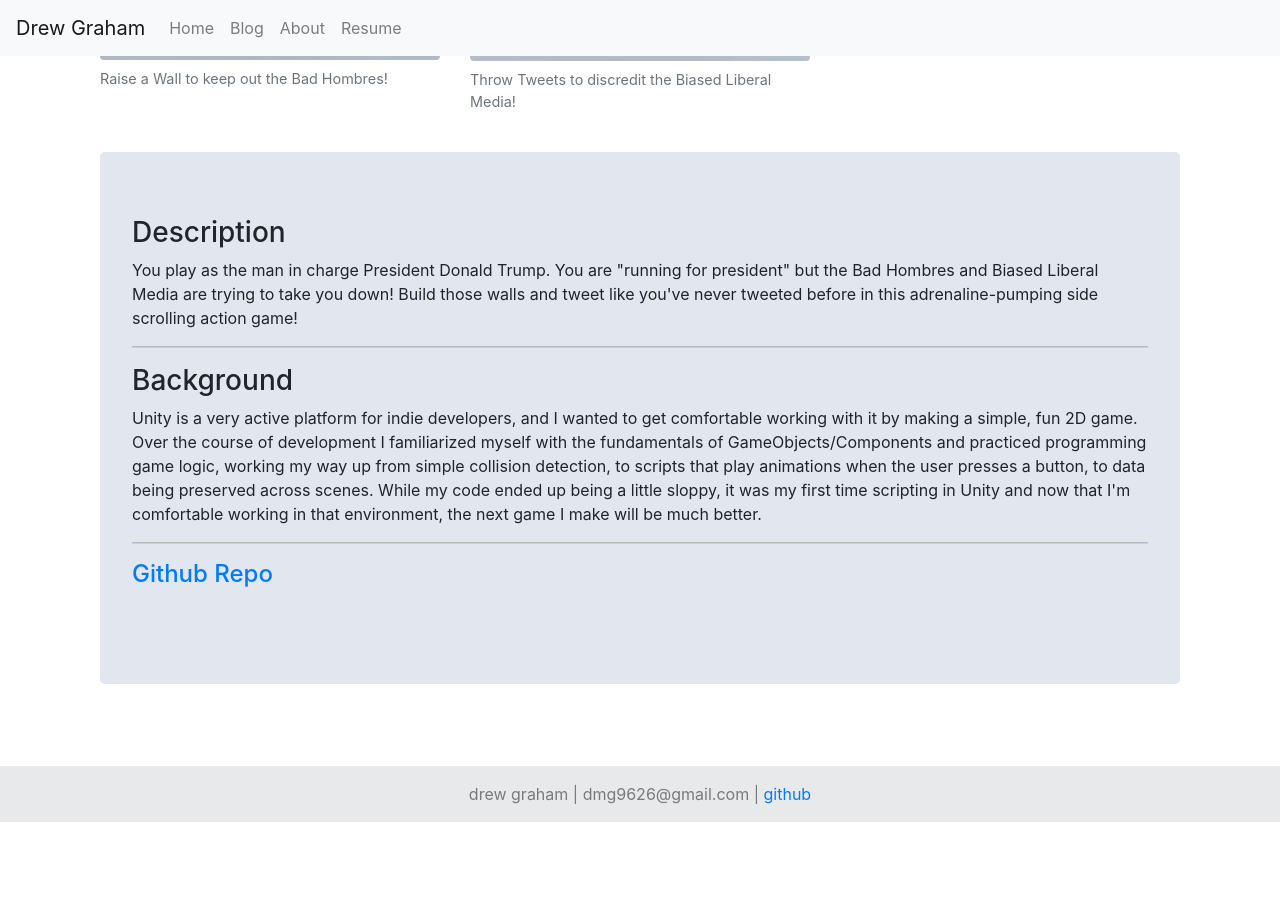
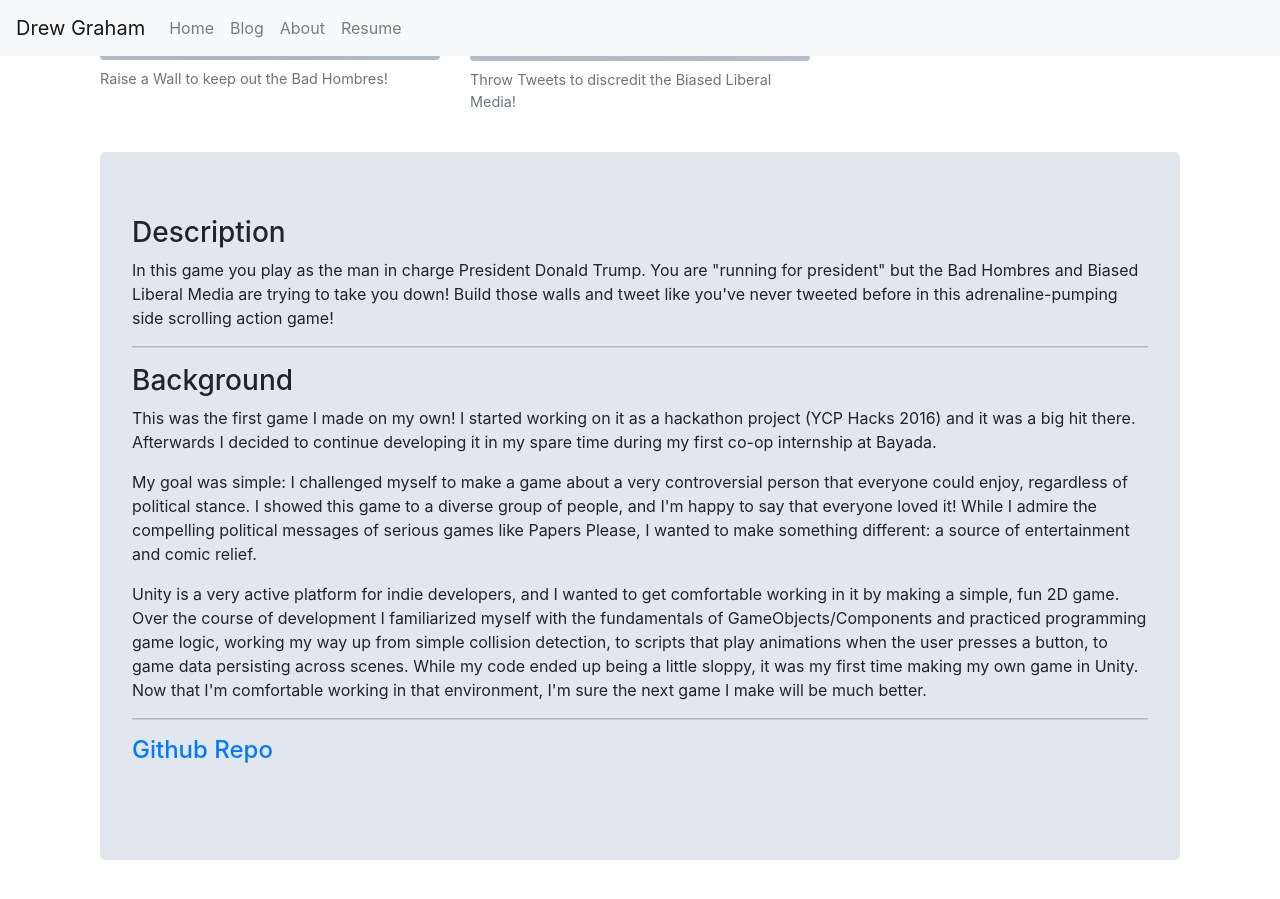
Before and after one commit to dmg9626/dmg9626.github.io, a Jekyll site: the page built from games/this-is-trump.md, in a window 1280 px wide and 900 px high, scrolled down 1123 px. Built offline with Jekyll 4.4.1, drawn with Linux system fonts in a browser that asks for light colours; nearby versions of some CDN libraries; library files that are not in the unit come from our copies; before the commit the page ends 1945 px from its top, so only the background shows below that.

Commit message:
added more text to This Is Trump description

```diff
--- a/games/this-is-trump.md
+++ b/games/this-is-trump.md
@@ -5,13 +5,24 @@
 playable: true
 ---
 <h3>Description</h3>
-<p>You play as the man in charge President Donald Trump. You are "running for president" but the Bad Hombres and Biased Liberal Media are trying to take you down! Build those walls and tweet like you've never tweeted before in this adrenaline-pumping side scrolling action game!</p>
+<p>
+In this game you play as the man in charge President Donald Trump. You are "running for president" but the Bad Hombres and Biased Liberal Media are trying to take you down! Build those walls and tweet like you've never tweeted before in this adrenaline-pumping side scrolling action game!
+</p>
 
 <hr>
 
 <h3>Background</h3>
-<p>Unity is a very active platform for indie developers, and I wanted to get comfortable working with it by making a simple, fun 2D game. Over the course of development I familiarized myself with the fundamentals of GameObjects/Components and practiced programming game logic, working my way up from simple collision detection, to scripts that play animations when the user presses a button, to data being preserved across scenes.
-While my code ended up being a little sloppy, it was my first time scripting in Unity and now that I'm comfortable working in that environment, the next game I make will be much better.</p>
+<p>
+This was the first game I made on my own! I started working on it as a hackathon project (YCP Hacks 2016) and it was a big hit there. Afterwards I decided to continue developing it in my spare time during my first co-op internship at Bayada.
+</p>
+
+<p>
+My goal was simple: I challenged myself to make a game about a very controversial person that everyone could enjoy, regardless of political stance. I showed this game to a diverse group of people, and I'm happy to say that everyone loved it! While I admire the compelling political messages of serious games like Papers Please, I wanted to make something different: a source of entertainment and comic relief.
+</p>
+
+<p>
+Unity is a very active platform for indie developers, and I wanted to get comfortable working in it by making a simple, fun 2D game. Over the course of development I familiarized myself with the fundamentals of GameObjects/Components and practiced programming game logic, working my way up from simple collision detection, to scripts that play animations when the user presses a button, to game data persisting across scenes. While my code ended up being a little sloppy, it was my first time making my own game in Unity. Now that I'm comfortable working in that environment, I'm sure the next game I make will be much better.
+</p>
 
 <hr>
 
```
